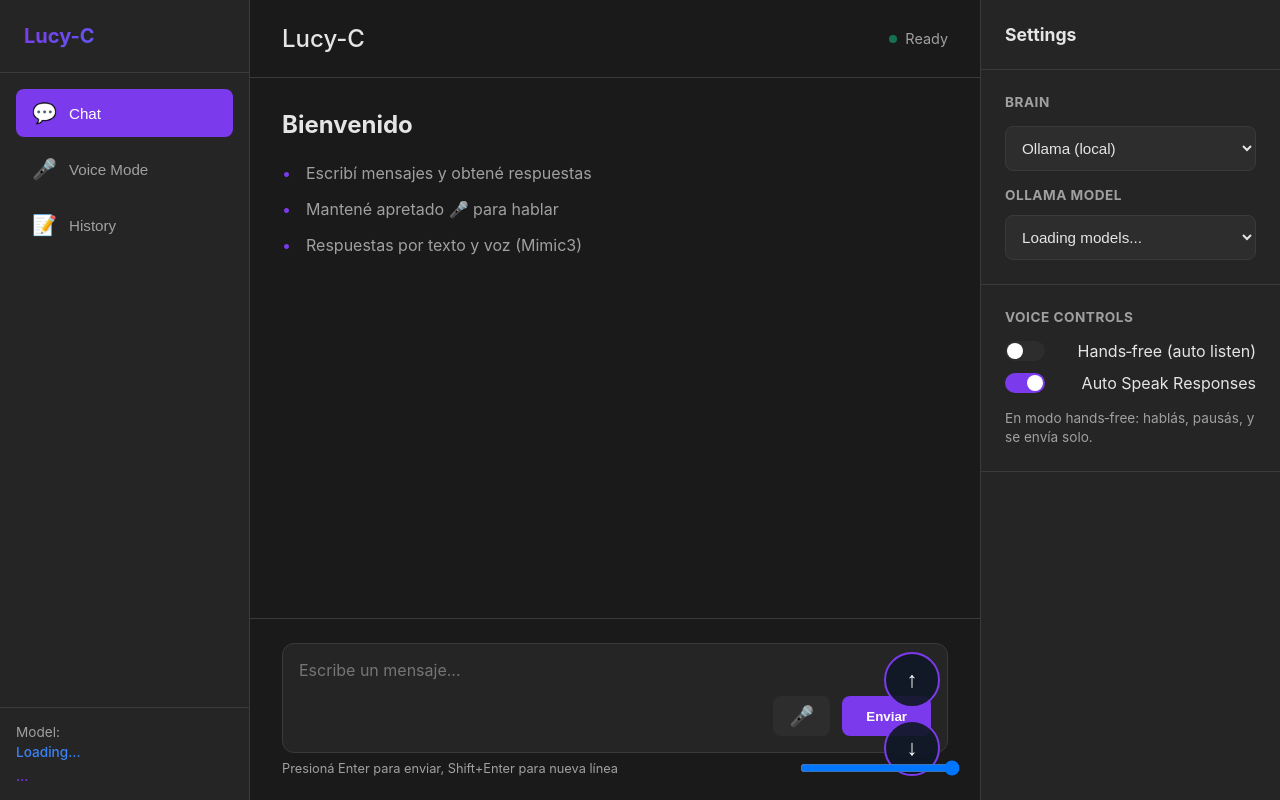
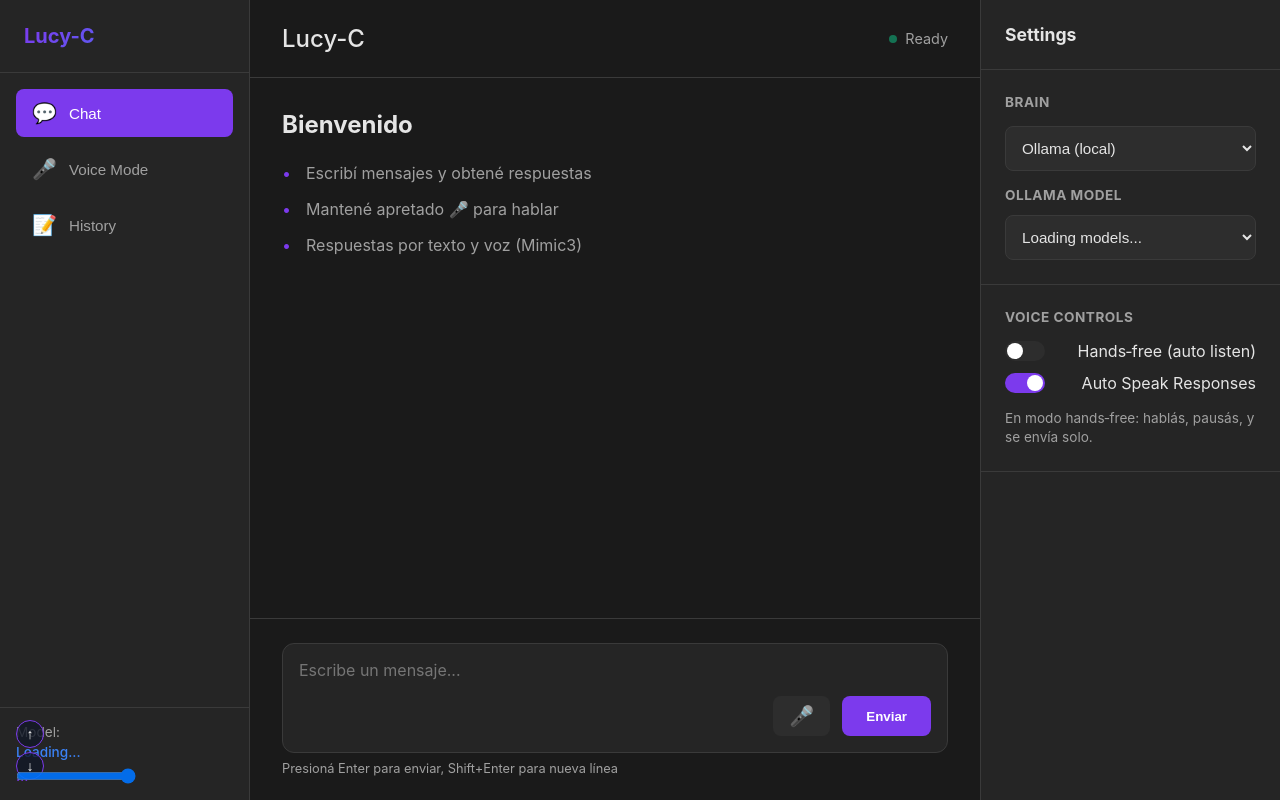
Before and after one commit to LokoKanishka/Lucy-C, a Flask app: page / in a window 1280 px wide. Run offline with Flask 3, Linux system fonts and the light colour scheme; data that the repository does not hold is empty; some libraries are stand-ins or nearby versions.

Commit message:
Move scroll controls to bottom-left and shrink them

```diff
--- a/lucy_c/web/static/css/style.css
+++ b/lucy_c/web/static/css/style.css
@@ -177,30 +177,31 @@ body {
 
 .scroll-slider {
     position: fixed;
-    right: 320px; /* just left of settings panel */
-    bottom: 24px;
-    width: 160px;
+    left: 16px;
+    bottom: 16px;
+    width: 120px;
     z-index: 9999;
+    opacity: 0.9;
 }
 
 .scroll-fab {
     position: fixed;
-    /* keep it visible even if layout/containers are weird */
-    right: 340px; /* account for right sidebar (300px) + padding */
-    bottom: 24px;
-    width: 56px;
-    height: 56px;
+    left: 16px;
+    width: 28px;
+    height: 28px;
     border-radius: 999px;
-    border: 2px solid var(--accent-purple);
-    background: rgba(17, 24, 39, 0.92);
+    border: 1px solid var(--accent-purple);
+    background: rgba(17, 24, 39, 0.80);
     color: white;
     cursor: pointer;
-    display: block; /* always visible */
-    font-size: 22px;
-    z-index: 9999; /* stay above chat + input */
+    display: block;
+    font-size: 14px;
+    z-index: 9999;
     pointer-events: auto;
+    line-height: 26px;
+    text-align: center;
 }
-.scroll-fab:hover { background: rgba(11, 18, 32, 0.95); }
+.scroll-fab:hover { background: rgba(11, 18, 32, 0.90); }
 
 .welcome-message {
     max-width: 600px;
--- a/lucy_c/web/templates/index.html
+++ b/lucy_c/web/templates/index.html
@@ -58,8 +58,8 @@
                 </div>
             </div>
 
-            <button id="scroll-top" class="scroll-fab" title="Subir" style="bottom: 92px;">↑</button>
-            <button id="scroll-bottom" class="scroll-fab" title="Bajar" style="bottom: 24px;">↓</button>
+            <button id="scroll-top" class="scroll-fab" title="Subir" style="bottom: 52px;">↑</button>
+            <button id="scroll-bottom" class="scroll-fab" title="Bajar" style="bottom: 20px;">↓</button>
             <input id="scroll-slider" type="range" min="0" max="100" value="100" class="scroll-slider" title="Scroll" />
 
             <div class="chat-input-container">
```
